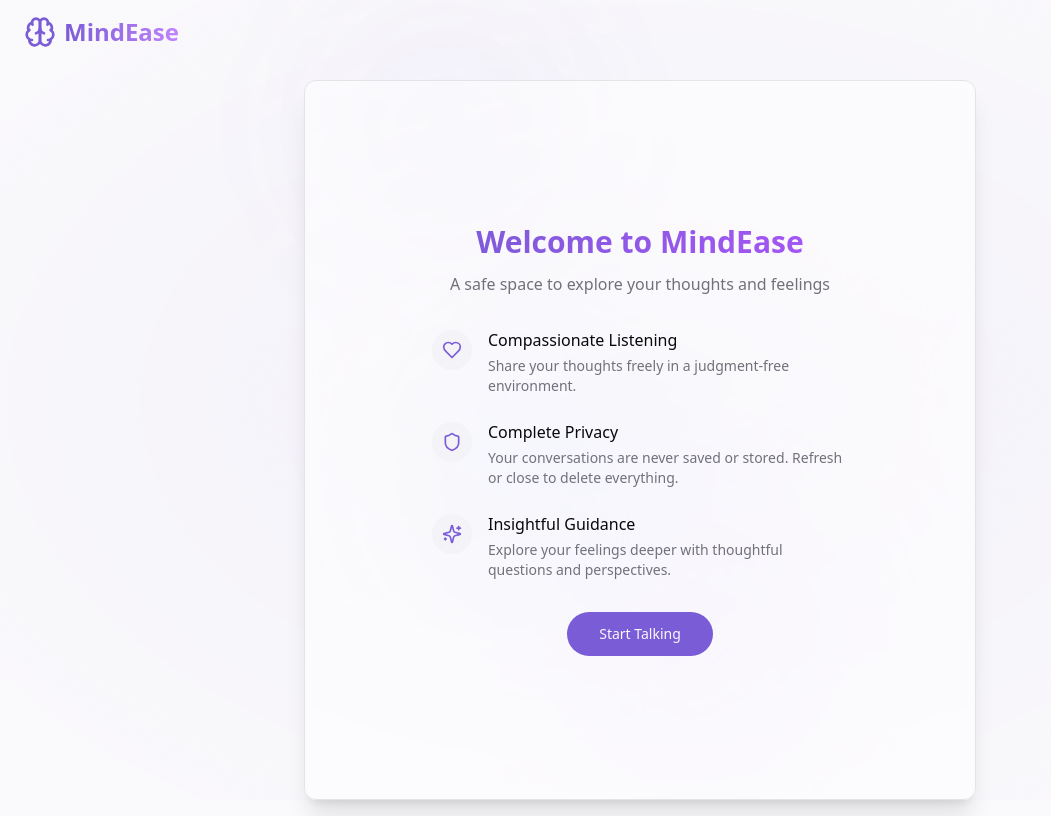
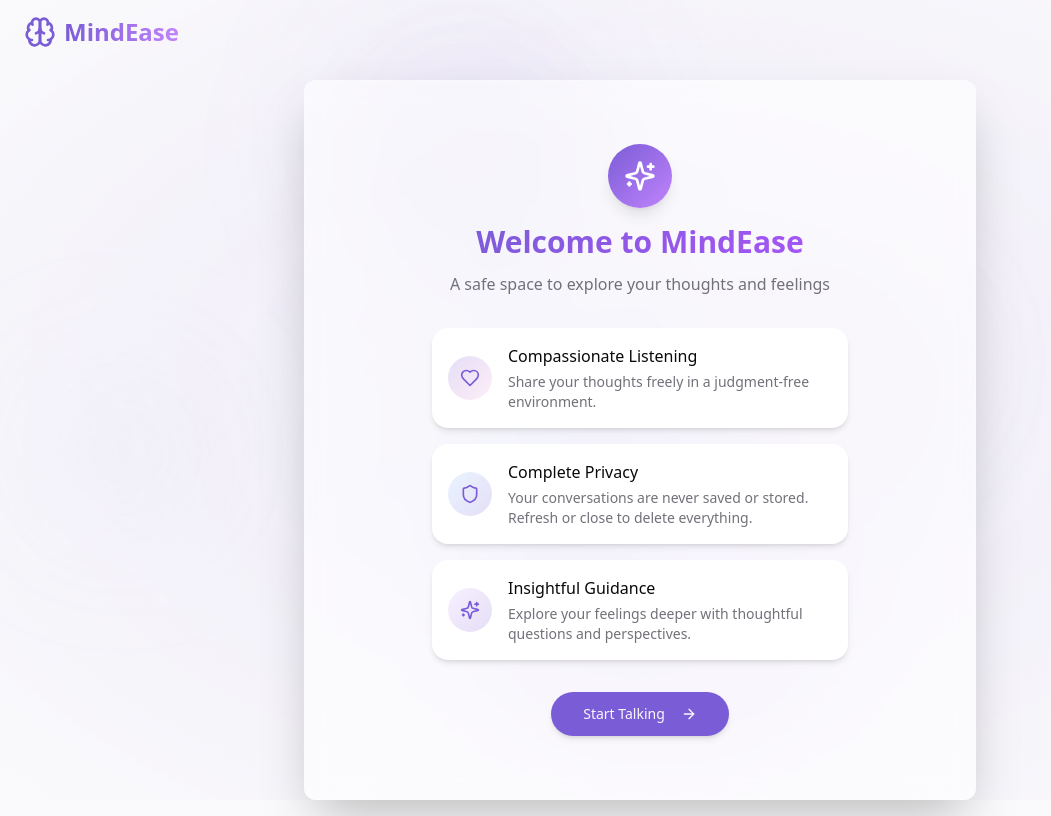
Before and after one commit to crypmoz/MindEase-Ai-Therapist, a React (Vite) app: page / in a window 1280 px wide. Shown: the whole page, without its empty margins (0-1051 px from the left). Built offline with nearby package versions, Linux system fonts and the light colour scheme.

Commit message:
Refactor: Improve landing page
Improve the landing page design and layout.

```diff
--- a/src/components/AnimatedBackground.tsx
+++ b/src/components/AnimatedBackground.tsx
@@ -4,10 +4,18 @@ import React from "react";
 const AnimatedBackground: React.FC = () => {
   return (
     <div className="fixed inset-0 -z-10 overflow-hidden">
-      <div className="absolute inset-0 bg-gradient-radial from-primary/5 to-background animate-gradient-shift"></div>
-      <div className="absolute top-0 left-1/4 w-64 h-64 bg-primary/5 rounded-full mix-blend-multiply filter blur-3xl opacity-70 animate-float"></div>
-      <div className="absolute bottom-0 right-1/3 w-80 h-80 bg-purple-200/20 rounded-full mix-blend-multiply filter blur-3xl opacity-70 animate-float animation-delay-2000"></div>
-      <div className="absolute bottom-1/4 left-1/3 w-60 h-60 bg-blue-200/20 rounded-full mix-blend-multiply filter blur-3xl opacity-70 animate-float animation-delay-4000"></div>
+      <div className="absolute inset-0 bg-gradient-radial from-primary/10 to-background animate-gradient-shift"></div>
+
+      {/* Primary gradient blob */}
+      <div className="absolute top-0 left-1/4 w-72 h-72 bg-primary/10 rounded-full mix-blend-multiply filter blur-3xl opacity-70 animate-float"></div>
+
+      {/* Secondary gradient blobs */}
+      <div className="absolute bottom-0 right-1/3 w-96 h-96 bg-purple-200/30 rounded-full mix-blend-multiply filter blur-3xl opacity-70 animate-float animation-delay-2000"></div>
+      <div className="absolute bottom-1/4 left-1/3 w-64 h-64 bg-blue-200/30 rounded-full mix-blend-multiply filter blur-3xl opacity-70 animate-float animation-delay-4000"></div>
+
+      {/* Additional subtle blobs */}
+      <div className="absolute top-1/3 right-1/4 w-48 h-48 bg-pink-200/20 rounded-full mix-blend-multiply filter blur-3xl opacity-50 animate-float animation-delay-3000"></div>
+      <div className="absolute bottom-1/3 left-10 w-40 h-40 bg-indigo-200/20 rounded-full mix-blend-multiply filter blur-3xl opacity-50 animate-float animation-delay-1000"></div>
     </div>
   );
 };
--- a/src/components/WelcomeScreen.tsx
+++ b/src/components/WelcomeScreen.tsx
@@ -1,7 +1,8 @@
 
 import React from "react";
 import { Button } from "@/components/ui/button";
-import { Heart, Shield, Sparkles } from "lucide-react";
+import { Heart, Shield, Sparkles, ArrowRight } from "lucide-react";
+import { Card, CardContent } from "@/components/ui/card";
 
 interface WelcomeScreenProps {
   onStart: () => void;
@@ -11,6 +12,11 @@ const WelcomeScreen: React.FC<WelcomeScreenProps> = ({ onStart }) => {
   return (
     <div className="w-full max-w-md mx-auto px-4 animate-fade-in">
       <div className="text-center mb-8">
+        <div className="mb-4 flex justify-center">
+          <div className="w-16 h-16 rounded-full bg-gradient-to-br from-primary to-purple-400 flex items-center justify-center shadow-lg">
+            <Sparkles className="w-8 h-8 text-white" />
+          </div>
+        </div>
         <h1 className="text-3xl font-bold mb-3 text-balance bg-gradient-to-r from-primary to-purple-500 bg-clip-text text-transparent">
           Welcome to MindEase
         </h1>
@@ -19,9 +25,11 @@ const WelcomeScreen: React.FC<WelcomeScreenProps> = ({ onStart }) => {
         </p>
       </div>
 
-      <div className="space-y-6 mb-8">
-        <div className="flex items-start space-x-4">
-          <div className="bg-secondary rounded-full p-2.5 mt-0.5">
+      <div className="space-y-4 mb-8">
+        <Card className="overflow-hidden border-none shadow-md hover:shadow-lg transition-all duration-300">
+          <CardContent className="p-0">
+            <div className="flex items-center p-4">
+              <div className="bg-gradient-to-br from-primary/20 to-pink-300/20 rounded-full p-3 mr-4">
                 <Heart className="w-5 h-5 text-primary" />
               </div>
               <div>
@@ -31,9 +39,13 @@ const WelcomeScreen: React.FC<WelcomeScreenProps> = ({ onStart }) => {
                 </p>
               </div>
             </div>
+          </CardContent>
+        </Card>
 
-        <div className="flex items-start space-x-4">
-          <div className="bg-secondary rounded-full p-2.5 mt-0.5">
+        <Card className="overflow-hidden border-none shadow-md hover:shadow-lg transition-all duration-300">
+          <CardContent className="p-0">
+            <div className="flex items-center p-4">
+              <div className="bg-gradient-to-br from-blue-300/20 to-primary/20 rounded-full p-3 mr-4">
                 <Shield className="w-5 h-5 text-primary" />
               </div>
               <div>
@@ -43,9 +55,13 @@ const WelcomeScreen: React.FC<WelcomeScreenProps> = ({ onStart }) => {
                 </p>
               </div>
             </div>
+          </CardContent>
+        </Card>
 
-        <div className="flex items-start space-x-4">
-          <div className="bg-secondary rounded-full p-2.5 mt-0.5">
+        <Card className="overflow-hidden border-none shadow-md hover:shadow-lg transition-all duration-300">
+          <CardContent className="p-0">
+            <div className="flex items-center p-4">
+              <div className="bg-gradient-to-br from-purple-300/20 to-primary/20 rounded-full p-3 mr-4">
                 <Sparkles className="w-5 h-5 text-primary" />
               </div>
               <div>
@@ -55,15 +71,18 @@ const WelcomeScreen: React.FC<WelcomeScreenProps> = ({ onStart }) => {
                 </p>
               </div>
             </div>
+          </CardContent>
+        </Card>
       </div>
 
       <div className="flex justify-center">
         <Button
           onClick={onStart}
           size="lg"
-          className="rounded-full px-8 font-medium"
+          className="rounded-full px-8 font-medium group shadow-md hover:shadow-lg transition-all duration-300"
         >
           Start Talking
+          <ArrowRight className="ml-2 w-4 h-4 group-hover:translate-x-1 transition-transform" />
         </Button>
       </div>
     </div>
--- a/src/pages/Index.tsx
+++ b/src/pages/Index.tsx
@@ -18,7 +18,7 @@ const Index: React.FC = () => {
       <Header />
 
       <main className="flex-1 flex items-center justify-center p-4">
-        <div className="w-full max-w-2xl h-[calc(100vh-theme(space.20))] flex flex-col bg-white/50 dark:bg-gray-900/50 backdrop-blur-sm shadow-xl rounded-xl overflow-hidden border">
+        <div className="w-full max-w-2xl h-[calc(100vh-theme(space.20))] flex flex-col bg-white/60 dark:bg-gray-900/60 backdrop-blur-md shadow-2xl rounded-xl overflow-hidden border border-white/20 dark:border-gray-800/30 transition-all duration-300">
           {!showChat ? (
             <div className="flex-1 flex items-center justify-center p-4">
               <WelcomeScreen onStart={handleStart} />
```
Lines whose indentation alone changed are shown as unchanged.
